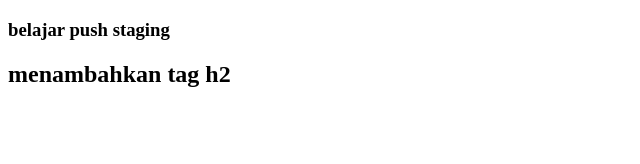
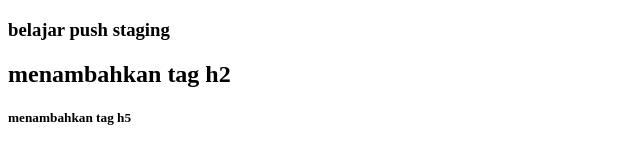
Before and after one commit to Panji28/belajar-koding, a plain HTML site: page header.html in a window 1280 px wide. Shown: the whole page, without its empty margins (0-640 px from the left). Drawn offline with Linux system fonts and the light colour scheme.

Commit message:
tambah tag h5 di header

```diff
--- a/header.html
+++ b/header.html
@@ -7,5 +7,6 @@
     <body>
 <h3>belajar push staging</h3>
 <h2>menambahkan tag h2</h2>
+        <h5>menambahkan tag h5</h5>
     </body>
 </html>
```
